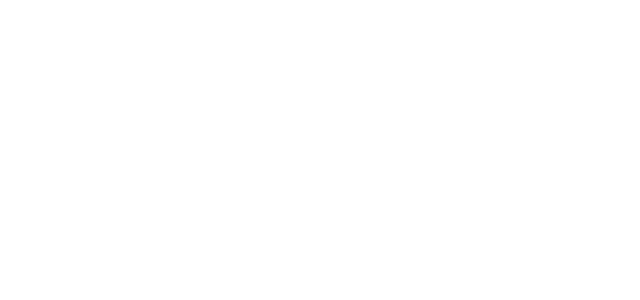
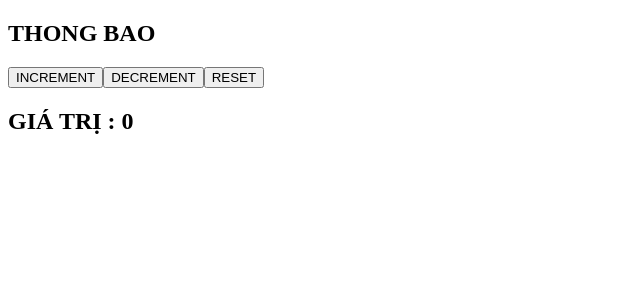
Before and after one commit to Quoc-Chung/React_Online, a React (Vite) app: page / in a window 1280 px wide. Shown: the top 300 px of the page, without its empty margins (0-640 px from the left). Built offline with nearby package versions, Linux system fonts and the light colour scheme.

Commit message:
test du lieu

```diff
--- a/package.json
+++ b/package.json
@@ -14,7 +14,9 @@
     "react": "^19.1.0",
     "react-bootstrap": "2.4.0",
     "react-dom": "^19.1.0",
-    "react-router-dom": "6.3.0"
+    "react-redux": "^9.2.0",
+    "react-router-dom": "6.3.0",
+    "redux": "^5.0.1"
   },
   "devDependencies": {
     "@eslint/js": "^9.25.0",
--- a/src/App.jsx
+++ b/src/App.jsx
@@ -1,7 +1,19 @@
+import { useSelector ,useDispatch} from "react-redux";
+import { tang_gia_tri, giam_gia_tri,reset } from "./action/action";
 
 function App() {
+   const value = useSelector(state => state.updateReducer.value);
+   const dispatch  = useDispatch();
    return (
     <>
+       <h2> THONG BAO </h2>
+       <button onClick={() => dispatch(tang_gia_tri())}> INCREMENT </button>
+       <button onClick={() => dispatch(giam_gia_tri())}> DECREMENT </button>
+       <button onClick={() => dispatch(reset())}> RESET </button>
+
+       <h2> GIÁ TRỊ : {value}</h2>
+
+
     </>
    );
 }
--- /dev/null
+++ b/src/action/action.jsx
@@ -0,0 +1,15 @@
+export const INCREMENT = 'INCREMENT';
+export const DECREMENT = 'DECREMENT';
+export const RESET  = 'RESET';
+
+export const tang_gia_tri = () => {
+    return { type: INCREMENT };
+}
+
+export const giam_gia_tri = () => {
+    return { type: DECREMENT };
+}
+
+export const reset = () => {
+    return { type: RESET };
+}
--- a/src/main.jsx
+++ b/src/main.jsx
@@ -1,11 +1,15 @@
 import React from 'react';
 import ReactDOM from 'react-dom/client';
 import App from './App.jsx';
+import { Provider } from "react-redux";
+import count_store from './store/count_store.jsx';
 
 ReactDOM.createRoot(document.getElementById('root')).render(
+  <Provider store={count_store}>
   <React.StrictMode>
 
       <App />
 
   </React.StrictMode>
+  </Provider>
 );
--- /dev/null
+++ b/src/reducer/updateReducer.jsx
@@ -0,0 +1,17 @@
+import { INCREMENT, DECREMENT,RESET } from "../action/action";
+
+const initialState = {
+    value : 0
+}
+export const updateReducer = (state = initialState, action) => {
+    switch (action.type) {
+        case INCREMENT:
+          return { value: state.value + 1 };
+        case DECREMENT:
+          return { value: state.value - 1 };
+        case RESET:
+          return {value :  0 };
+        default:
+           return state;
+  }
+}
--- /dev/null
+++ b/src/store/count_store.jsx
@@ -0,0 +1,10 @@
+import { updateReducer } from "../reducer/updateReducer";
+import { createStore } from "redux";
+import { combineReducers } from "redux";
+
+const allReducers = combineReducers({
+  updateReducer,
+});
+
+const count_store = createStore(allReducers);
+export default count_store;
```
Also changed, not shown: public/debai.txt (added), 1 other file (tests, documents, lock files or other folders).
